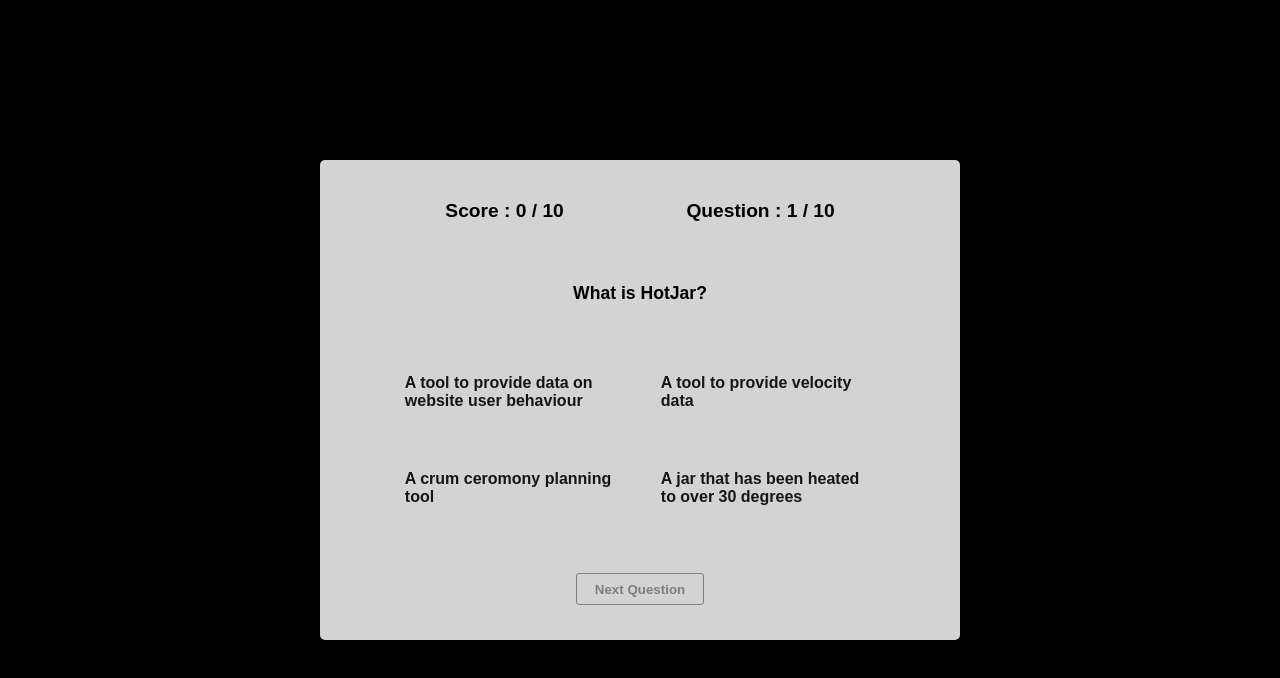
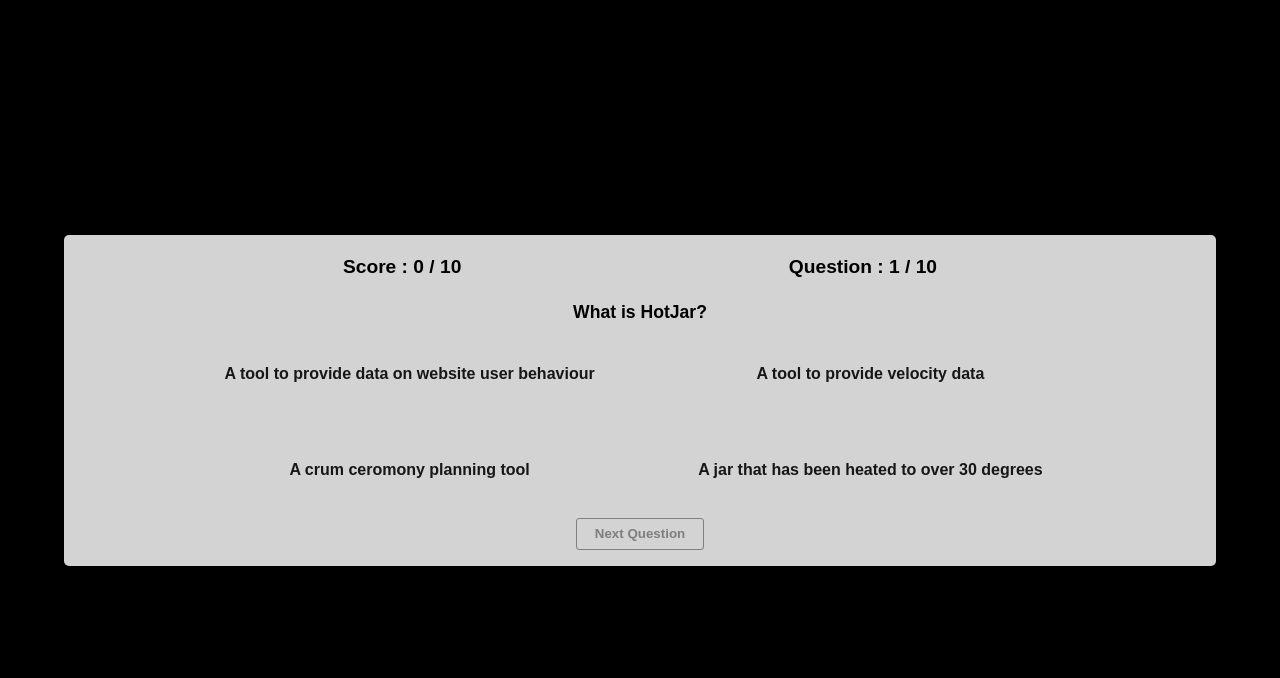
Before and after one commit to ManikinSaute/in2product, a plain HTML site: page index.html in a window 1280 px wide. Drawn offline with Linux system fonts and the light colour scheme; a web font is replaced by a local one.

Commit message:
Update index.css

```diff
--- a/index.css
+++ b/index.css
@@ -29,8 +29,8 @@ main{
 }
 
 .game-quiz-container{
-    width: 40rem;
-    height: 30rem;
+    width: 90%;
+    height: 90%;
     background-color: lightgray;
     display: flex;
     flex-direction: column;
```
